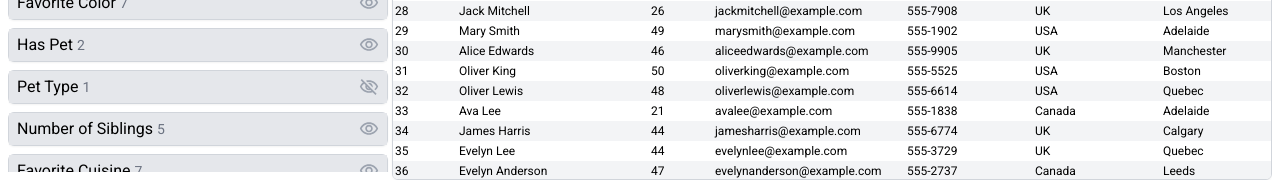
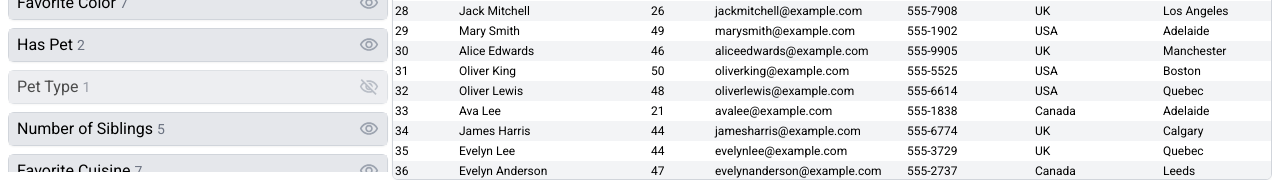
Before and after one commit to dell-mic/file-glance, a Next.js app: page / in a window 1280 px wide. Both pictures are taken after a click on the button "Load sample data". Shown: the part 614-794 px from the top of the page. Built offline with nearby package versions, Linux system fonts and the light colour scheme.

Commit message:
Minor styling adjustments

```diff
--- a/src/app/components/Accordion.tsx
+++ b/src/app/components/Accordion.tsx
@@ -22,7 +22,12 @@ const Accordion: React.FC<AccordionProps> = ({
   children,
 }) => {
   return (
-    <div className="border border-gray-300 rounded-md shadow-sm">
+    <div
+      className="border border-gray-300 rounded-md shadow-sm"
+      style={{
+        opacity: columnVisible ? 1 : 0.7,
+      }}
+    >
       <div
         className="cursor-pointer bg-gray-200 p-1 px-2 flex items-center justify-between"
         onPointerDown={(e) => {
--- a/src/app/components/DataTable.tsx
+++ b/src/app/components/DataTable.tsx
@@ -56,7 +56,7 @@ export const DataTable = (props: {
 
   const growthFactor = (remainingWidth * 1.0) / columnWidthSum + 1
   const MinGrowthFactor = 1
-  const MaxGrowthFactor = 2
+  const MaxGrowthFactor = 1.77
   const growFactorEffective = Math.min(
     Math.max(growthFactor, MinGrowthFactor),
     MaxGrowthFactor,
@@ -378,7 +378,7 @@ export const DataTable = (props: {
                 {group.map((menuEntry, mi) => (
                   <button
                     key={mi}
-                    className="flex items-center w-full text-sm text-left text-gray-500 py-2 px-2 hover:bg-gray-100 hover:text-gray-600"
+                    className="flex items-center w-full text-sm text-left text-gray-700 py-2 px-2 hover:bg-gray-100 hover:text-gray-950"
                     onPointerDown={() => {
                       menuEntry.onSelect(popoverColumnIndex!)
                       setPopoverAnchorElement(null)
```
Also changed, not shown: package.json (+5 -5 lines), 1 other file (tests, documents, lock files or other folders).
